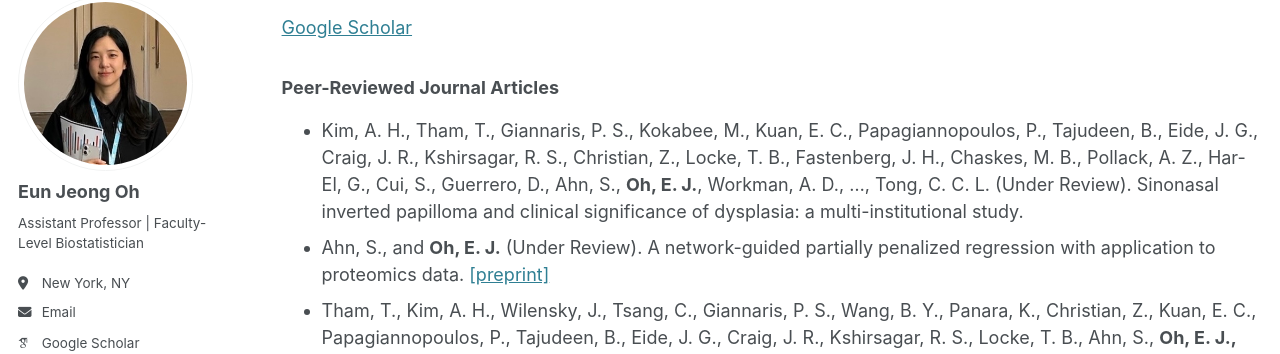
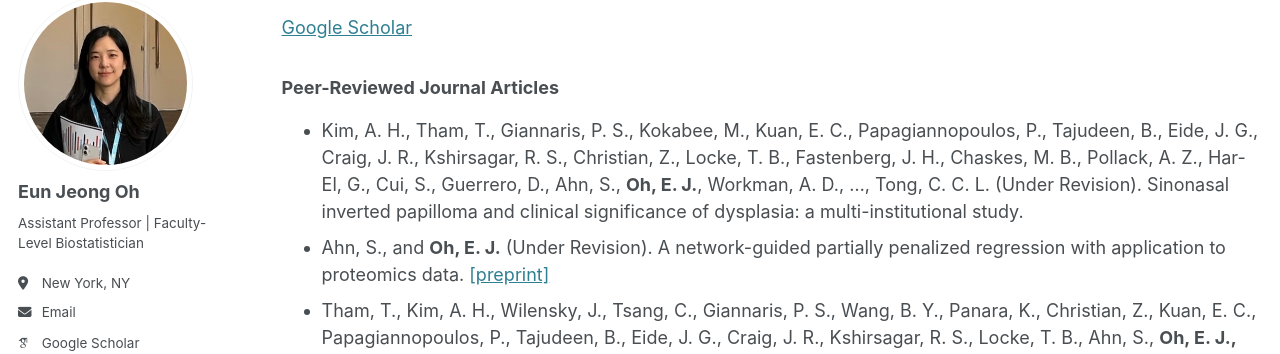
Before and after one commit to oheunj/oheunj.github.io, a Jekyll site: the page built from _pages/publications.md, in a window 1280 px wide and 900 px high. Shown: the part 110-464 px from the top of the window. Built offline with Jekyll 4.4.1, drawn with Linux system fonts in a browser that asks for light colours; some web fonts are replaced.

Commit message:
Update publications.md

```diff
--- a/_pages/publications.md
+++ b/_pages/publications.md
@@ -12,8 +12,8 @@
 [Google Scholar](https://scholar.google.com/citations?user=zpclPhcAAAAJ&hl=en)
 
 ### Peer-Reviewed Journal Articles
-* Kim, A. H., Tham, T., Giannaris, P. S., Kokabee, M., Kuan, E. C., Papagiannopoulos, P., Tajudeen, B., Eide, J. G., Craig, J. R., Kshirsagar, R. S., Christian, Z., Locke, T. B., Fastenberg, J. H., Chaskes, M. B., Pollack, A. Z., Har-El, G., Cui, S., Guerrero, D., Ahn, S., __Oh, E. J.__, Workman, A. D., ..., Tong, C. C. L. (Under Review). Sinonasal inverted papilloma and clinical significance of dysplasia: a multi-institutional study.
-* Ahn, S., and __Oh, E. J.__ (Under Review). A network-guided partially penalized regression with application to proteomics data. [[preprint]](https://arxiv.org/pdf/2505.22986)
+* Kim, A. H., Tham, T., Giannaris, P. S., Kokabee, M., Kuan, E. C., Papagiannopoulos, P., Tajudeen, B., Eide, J. G., Craig, J. R., Kshirsagar, R. S., Christian, Z., Locke, T. B., Fastenberg, J. H., Chaskes, M. B., Pollack, A. Z., Har-El, G., Cui, S., Guerrero, D., Ahn, S., __Oh, E. J.__, Workman, A. D., ..., Tong, C. C. L. (Under Revision). Sinonasal inverted papilloma and clinical significance of dysplasia: a multi-institutional study.
+* Ahn, S., and __Oh, E. J.__ (Under Revision). A network-guided partially penalized regression with application to proteomics data. [[preprint]](https://arxiv.org/pdf/2505.22986)
 * Tham, T., Kim, A. H., Wilensky, J., Tsang, C., Giannaris, P. S., Wang, B. Y., Panara, K., Christian, Z., Kuan, E. C., Papagiannopoulos, P., Tajudeen, B., Eide, J. G., Craig, J. R., Kshirsagar, R. S., Locke, T. B., Ahn, S., __Oh, E. J.,__ Fastenberg, J. H., ..., Tong, C. C. L. (2025). Frontal sinus inverted papilloma: surgical challenges and outcomes of a multi-institutional cohort. _The Laryngoscope_, https://doi.org/10.1002/lary.70103.
 * Siembida, E. J., Greene, B., __Oh, E. J.,__ Wiseman, K. P., Basile, M., Vadhan, N. P., and Diefenbach, M. A. (2025). Tobacco and other substance co-use among adolescents and young adult tobacco users with cancer: prevalence and associations with nicotine dependence and depression. _Family Medicine and Community Health_, 13, e003362.
 * __Oh, E. J.,__ Ahn, S., Tham, T., and Qian, M. (2025). Leveraging two-phase data for improved prediction of survival outcomes with application to nasopharyngeal cancer. _Biometrics_, 81(2), ujaf080. [[link]](https://academic.oup.com/biometrics/article/doi/10.1093/biomtc/ujaf080/8174609?utm_source=authortollfreelink&utm_campaign=biometrics&utm_medium=email&guestAccessKey=3eeab5b5-3196-45c2-a2dc-26cd057f53c8) [[pdf]](https://oheunj.github.io/files/ujaf080.pdf) [[supp]](https://oheunj.github.io/files/BIOM_SuppMaterials_TwoPhaseSurv.pdf) [[code]](https://github.com/oheunj/TwoPhaseSurv)
```
